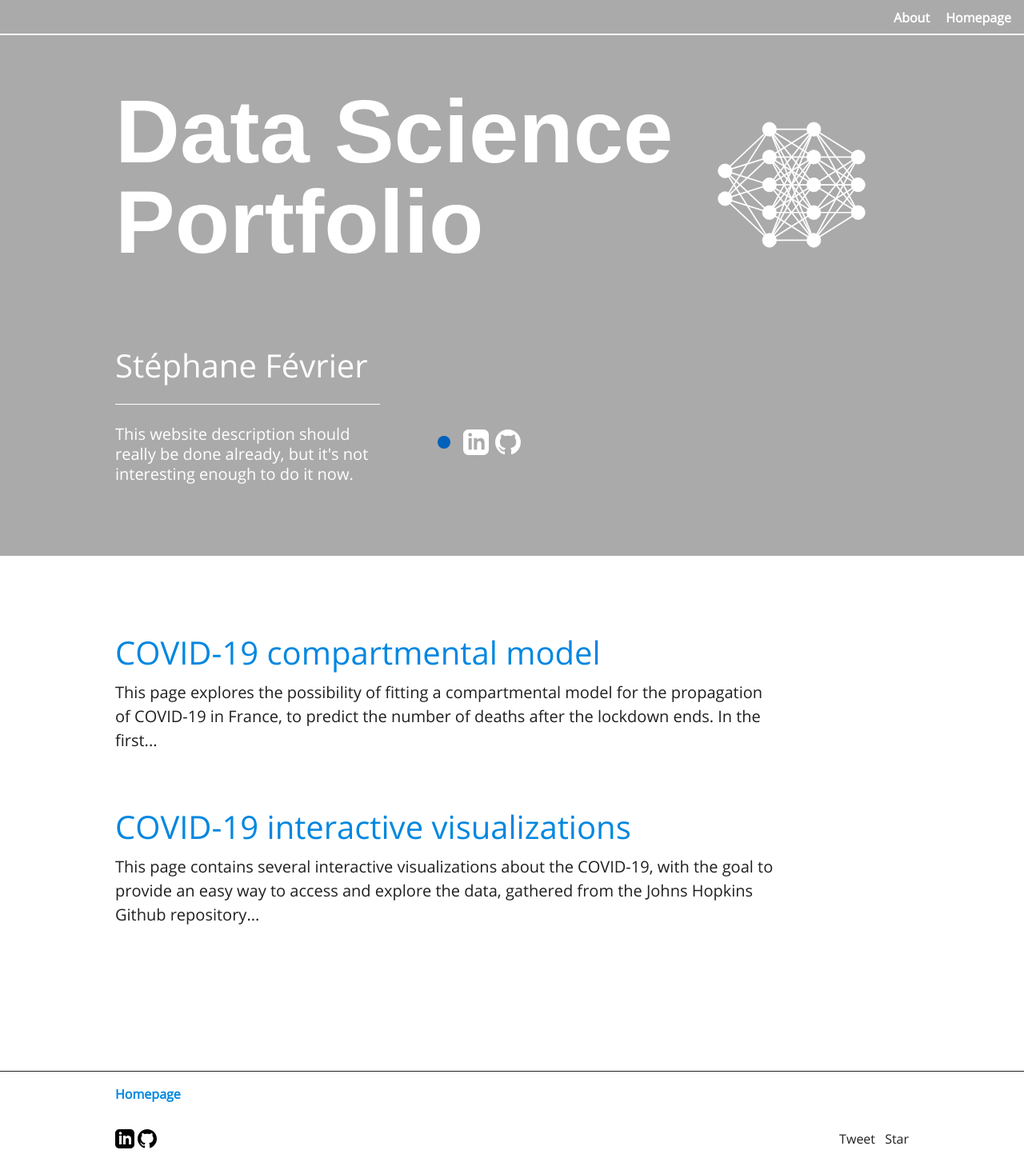
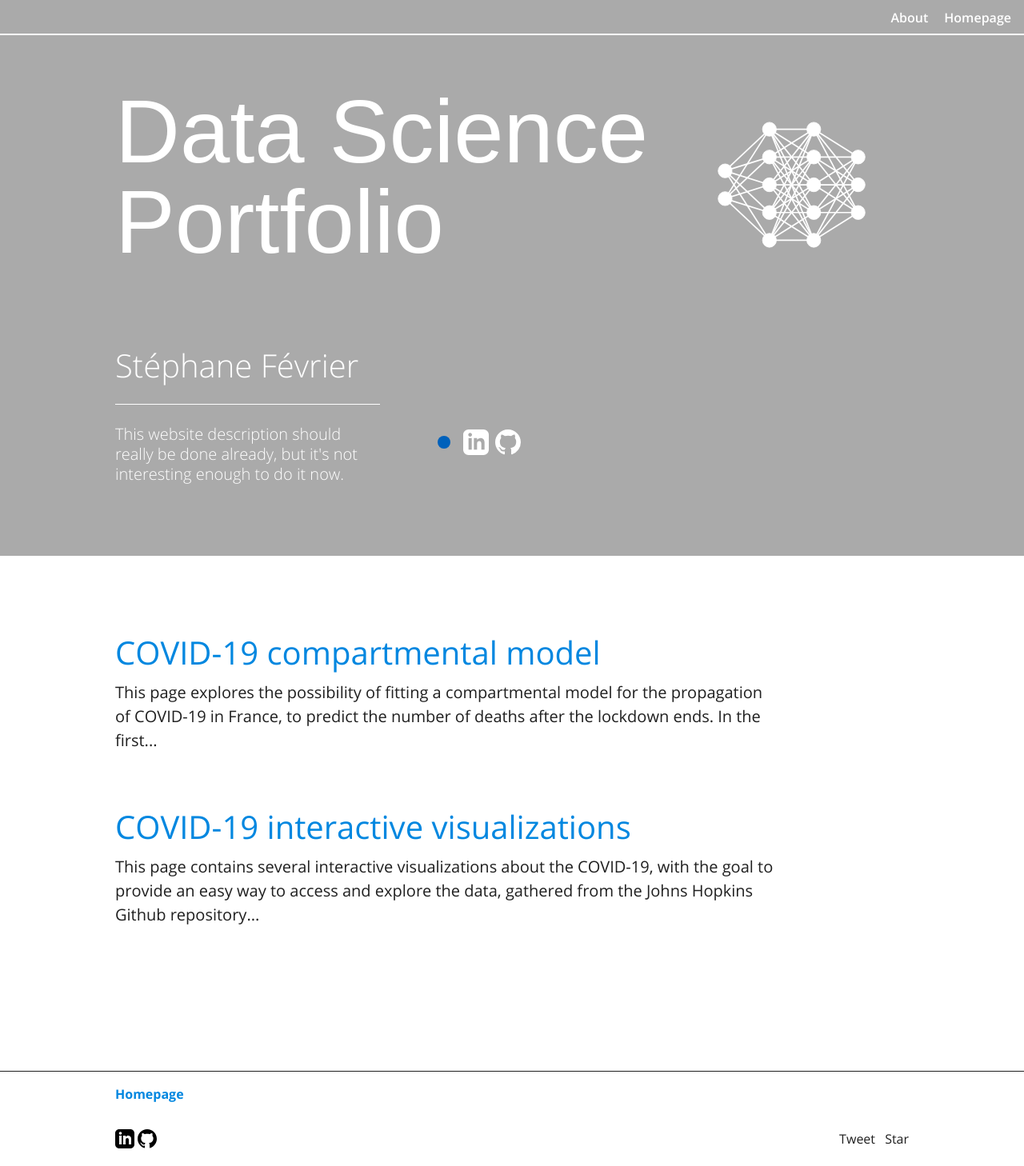
Before and after one commit to stephanefevrier/stephanefevrier.github.io, a Jekyll site: the page built from index.md, in a window 1280 px wide. Shown: the whole page at 80% size. Built offline with Jekyll 4.4.1, drawn with Linux system fonts in a browser that asks for light colours; some web fonts are replaced; comment, search, counter and statistics services are not loaded; our own code applies the rules of GitHub Pages for plain Markdown files.

Commit message:
font src added functional font face

```diff
--- a/_sass/_utilities.scss
+++ b/_sass/_utilities.scss
@@ -2,7 +2,7 @@
 .h0 {
   font-family: $title-font-family, Arial, Georgia, Times, serif;
   font-size: $h0-mobile;
-  //font-weight: 400;
+  font-weight: 400;
   line-height: 1.0125;
   margin-top: 0.85em;
   word-wrap: break-word;
--- a/_sass/_variables.scss
+++ b/_sass/_variables.scss
@@ -1,12 +1,10 @@
 // Font family
 $body-font-family: "Open Sans", Roboto, Arial, sans-serif;
-$body-src: url("../fonts/Open_Sans/OpenSans-Regular.ttf") format('truetype');
 $body-font-size: 16px;
 $body-font-weight: 400;
 $prose-font-size: 20px;
 
 $title-font-family: "IBM Plex Serif";
-//$title-src: url("../fonts/IBM_Plex_Serif/IBMPlexSerif-Regular.ttf") format('truetype');
 
 // Type scale
 $h0-mobile: 64px; //64
--- a/assets/style.scss
+++ b/assets/style.scss
@@ -8,16 +8,150 @@
         "theme-{{ site.theme_color | default: "black" }}.scss"
 ;
 
+// IBM Plex Serif
+@font-face {
+        font-family: "IBM Plex Serif";
+        src: url("../fonts/IBM_Plex_Serif/IBMPlexSerif-Thin.ttf") format('truetype');
+        font-weight: 100;
+        font-style: normal;
+}
+@font-face {
+        font-family: "IBM Plex Serif";
+        src: url("../fonts/IBM_Plex_Serif/IBMPlexSerif-ThinItalic.ttf") format('truetype');
+        font-weight: 100;
+        font-style: italic;
+}
+@font-face {
+        font-family: "IBM Plex Serif";
+        src: url("../fonts/IBM_Plex_Serif/IBMPlexSerif-ExtraLight.ttf") format('truetype');
+        font-weight: 200;
+        font-style: normal;
+}
+@font-face {
+        font-family: "IBM Plex Serif";
+        src: url("../fonts/IBM_Plex_Serif/IBMPlexSerif-ExtraLightItalic.ttf") format('truetype');
+        font-weight: 200;
+        font-style: italic;
+}
+@font-face {
+        font-family: "IBM Plex Serif";
+        src: url("../fonts/IBM_Plex_Serif/IBMPlexSerif-Light.ttf") format('truetype');
+        font-weight: 300;
+        font-style: normal;
+}
+@font-face {
+        font-family: "IBM Plex Serif";
+        src: url("../fonts/IBM_Plex_Serif/IBMPlexSerif-LightItalic.ttf") format('truetype');
+        font-weight: 300;
+        font-style: italic;
+}
 @font-face {
         font-family: "IBM Plex Serif";
         src: url("../fonts/IBM_Plex_Serif/IBMPlexSerif-Regular.ttf") format('truetype');
         font-weight: 400;
         font-style: normal;
 }
+@font-face {
+        font-family: "IBM Plex Serif";
+        src: url("../fonts/IBM_Plex_Serif/IBMPlexSerif-Italic.ttf") format('truetype');
+        font-weight: 400;
+        font-style: italic;
+}
+@font-face {
+        font-family: "IBM Plex Serif";
+        src: url("../fonts/IBM_Plex_Serif/IBMPlexSerif-Medium.ttf") format('truetype');
+        font-weight: 500;
+        font-style: normal;
+}
+@font-face {
+        font-family: "IBM Plex Serif";
+        src: url("../fonts/IBM_Plex_Serif/IBMPlexSerif-MediumItalic.ttf") format('truetype');
+        font-weight: 500;
+        font-style: italic;
+}
+@font-face {
+        font-family: "IBM Plex Serif";
+        src: url("../fonts/IBM_Plex_Serif/IBMPlexSerif-SemiBold.ttf") format('truetype');
+        font-weight: 600;
+        font-style: normal;
+}
+@font-face {
+        font-family: "IBM Plex Serif";
+        src: url("../fonts/IBM_Plex_Serif/IBMPlexSerif-SemiBoldItalic.ttf") format('truetype');
+        font-weight: 600;
+        font-style: italic;
+}
+@font-face {
+        font-family: "IBM Plex Serif";
+        src: url("../fonts/IBM_Plex_Serif/IBMPlexSerif-Bold.ttf") format('truetype');
+        font-weight: 700;
+        font-style: normal;
+}
+@font-face {
+        font-family: "IBM Plex Serif";
+        src: url("../fonts/IBM_Plex_Serif/IBMPlexSerif-BoldItalic.ttf") format('truetype');
+        font-weight: 700;
+        font-style: italic;
+}
 
+// Open Sans
+@font-face {
+        font-family: "Open Sans";
+        src: url("../fonts/Open_Sans/OpenSans-Light.ttf") format('truetype');
+        font-weight: 300;
+        font-style: normal;
+}
+@font-face {
+        font-family: "Open Sans";
+        src: url("../fonts/Open_Sans/OpenSans-LightItalic.ttf") format('truetype');
+        font-weight: 300;
+        font-style: italic;
+}
 @font-face {
         font-family: "Open Sans";
         src: url("../fonts/Open_Sans/OpenSans-Regular.ttf") format('truetype');
         font-weight: 400;
         font-style: normal;
 }
+@font-face {
+        font-family: "Open Sans";
+        src: url("../fonts/Open_Sans/OpenSans-Italic.ttf") format('truetype');
+        font-weight: 400;
+        font-style: italic;
+}
+@font-face {
+        font-family: "Open Sans";
+        src: url("../fonts/Open_Sans/OpenSans-SemiBold.ttf") format('truetype');
+        font-weight: 600;
+        font-style: normal;
+}
+@font-face {
+        font-family: "Open Sans";
+        src: url("../fonts/Open_Sans/OpenSans-SemiBoldItalic.ttf") format('truetype');
+        font-weight: 600;
+        font-style: italic;
+}
+@font-face {
+        font-family: "Open Sans";
+        src: url("../fonts/Open_Sans/OpenSans-Bold.ttf") format('truetype');
+        font-weight: 700;
+        font-style: normal;
+}
+@font-face {
+        font-family: "Open Sans";
+        src: url("../fonts/Open_Sans/OpenSans-BoldItalic.ttf") format('truetype');
+        font-weight: 700;
+        font-style: italic;
+}
+@font-face {
+        font-family: "Open Sans";
+        src: url("../fonts/Open_Sans/OpenSans-ExtraBold.ttf") format('truetype');
+        font-weight: 800;
+        font-style: normal;
+}
+@font-face {
+        font-family: "Open Sans";
+        src: url("../fonts/Open_Sans/OpenSans-ExtraBoldItalic.ttf") format('truetype');
+        font-weight: 800;
+        font-style: italic;
+}
```
